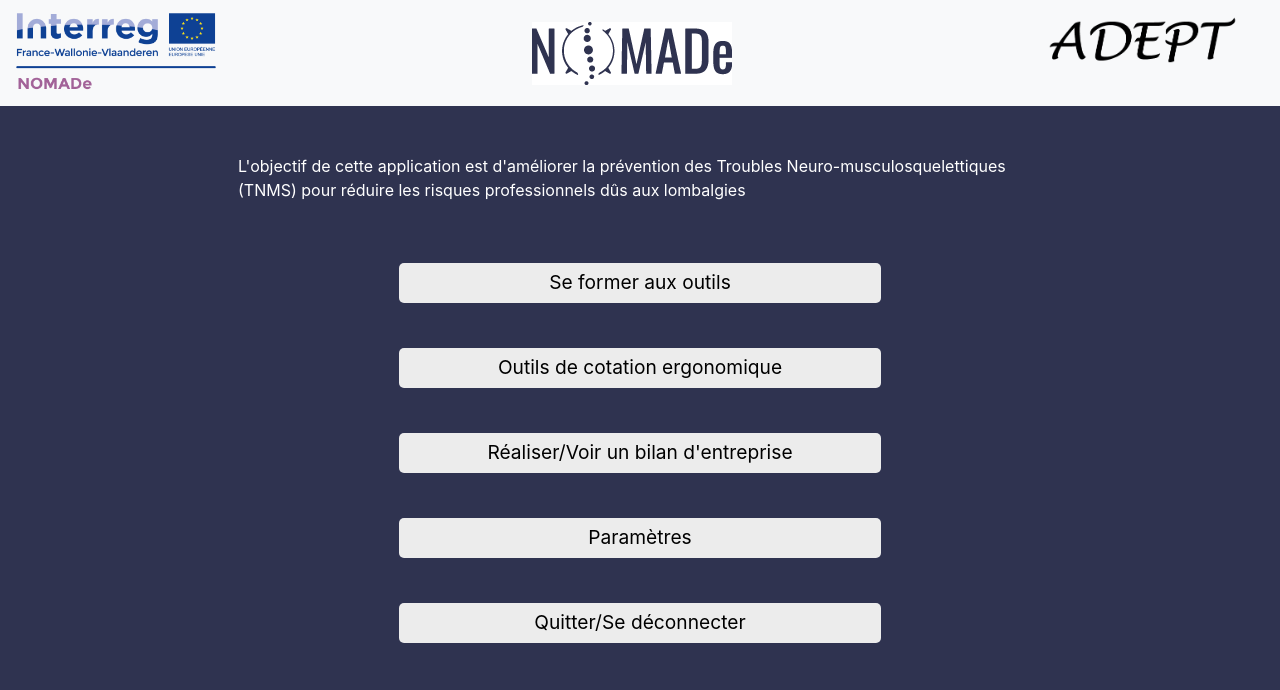
After one commit to Chirace/ADEPT, a Symfony app: template templates/general/menu.html.twig in a window 1280 px wide. The commit adds this page. Shown: the top 690 px of the page. Run offline with Twig, Linux system fonts and the light colour scheme; the template is opened without the code that fills it, so the values that code supplies are empty; some libraries are stand-ins or nearby versions.

Commit message:
Routing menu principal

```diff
--- a/public/css/custom.css
+++ b/public/css/custom.css
@@ -19,7 +19,7 @@
     background-color: #2f3350;
 }
 
-button {
+.button {
     margin-top: 45px;
     width: 60%;
     height: 40px;
@@ -29,13 +29,16 @@
     border-radius: 5px;
     font-size: 1.2em;
     margin-left: 20%;
+
+    display: inline-block;
+    text-align: center;
+    padding-top: 5px;
 }
 
 form {
     margin: 0 auto;
     margin-top: 100px;
     width: 400px;
-    height: 500px;
     padding: 1em;
 }
 
@@ -57,13 +60,30 @@
     border-radius: 25px;
 }
 
+li {
+    list-style-type: none;
+    margin:0;
+    padding:0;
+}
+
 nav {
     display: block;
     align-items: center;
 }
 
-li {
-    list-style-type: none;
-    margin:0;
-    padding:0;
+p {
+    color: white;
 }
+
+html > body > div {
+    display: block;
+    width: 900px;
+    margin: 0 auto;
+    padding: 3em;
+}
+
+html > body > div > div > a:hover {
+    background-color: #D3A87D;
+    color: #474747;
+    text-decoration: none;
+}
--- a/templates/base.html.twig
+++ b/templates/base.html.twig
@@ -8,7 +8,6 @@
             <link href="{{ asset('css/custom.css') }}" type="text/css" rel="stylesheet">
         {% endblock %}
         <link rel="icon" type="image/png" href="/images/logo_ADEPT.png" />
-
         {% block javascripts %}
             {#{{ encore_entry_script_tags('app') }}#}
         {% endblock %}
@@ -22,7 +21,7 @@
             </li>
             <li>
                 <a id="logos" class="navbar-brand" href="/">
-                    <img src="/images/logo_NOMADe.png" alt="logo NOMADe">
+                    <img src="/images/logo_NOMADe4.png" alt="logo NOMADe">
                 </a>
             </li>
             <li>
--- /dev/null
+++ b/templates/general/company.html.twig
@@ -0,0 +1,6 @@
+{% extends 'base.html.twig' %}
+{% block body %}
+    <div>
+        <p>Bilan d'entreprise</p>
+    </div>
+{% endblock %}
--- /dev/null
+++ b/templates/general/formations.html.twig
@@ -0,0 +1,6 @@
+{% extends 'base.html.twig' %}
+{% block body %}
+    <div>
+        <p>Formations</p>
+    </div>
+{% endblock %}
--- /dev/null
+++ b/templates/general/menu.html.twig
@@ -0,0 +1,23 @@
+{% extends 'base.html.twig' %}
+{% block body %}
+    <div>
+        <p>L'objectif de cette application est d'améliorer la prévention des Troubles Neuro-musculosquelettiques (TNMS)
+        pour réduire les risques professionnels dûs aux lombalgies</p>
+
+        <div>
+            <a class="button" href="{{ path('adept_formations') }}" >Se former aux outils</a>
+        </div>
+        <div>
+            <a class="button" href="{{ path('adept_ergonomics_tools_list') }}" >Outils de cotation ergonomique</a>
+        </div>
+        <div>
+            <a class="button" href="{{ path('adept_company_balance_sheet') }}" >Réaliser/Voir un bilan d'entreprise</a>
+        </div>
+        <div>
+            <a class="button" href="{{ path('adept_settings') }}" >Paramètres</a>
+        </div>
+        <div>
+            <a class="button" href="{{ path('adept_home') }}" >Quitter/Se déconnecter</a>
+        </div>
+    </div>
+{% endblock %}
--- /dev/null
+++ b/templates/general/settings.html.twig
@@ -0,0 +1,6 @@
+{% extends 'base.html.twig' %}
+{% block body %}
+    <div>
+        <p>Paramètres</p>
+    </div>
+{% endblock %}
--- /dev/null
+++ b/templates/general/tools.html.twig
@@ -0,0 +1,6 @@
+{% extends 'base.html.twig' %}
+{% block body %}
+    <div>
+        <p>Outils</p>
+    </div>
+{% endblock %}
```
Also changed, not shown: config/routes.yaml (+20 -0 lines), src/Controller/GeneralController.php (+35 -0 lines).
